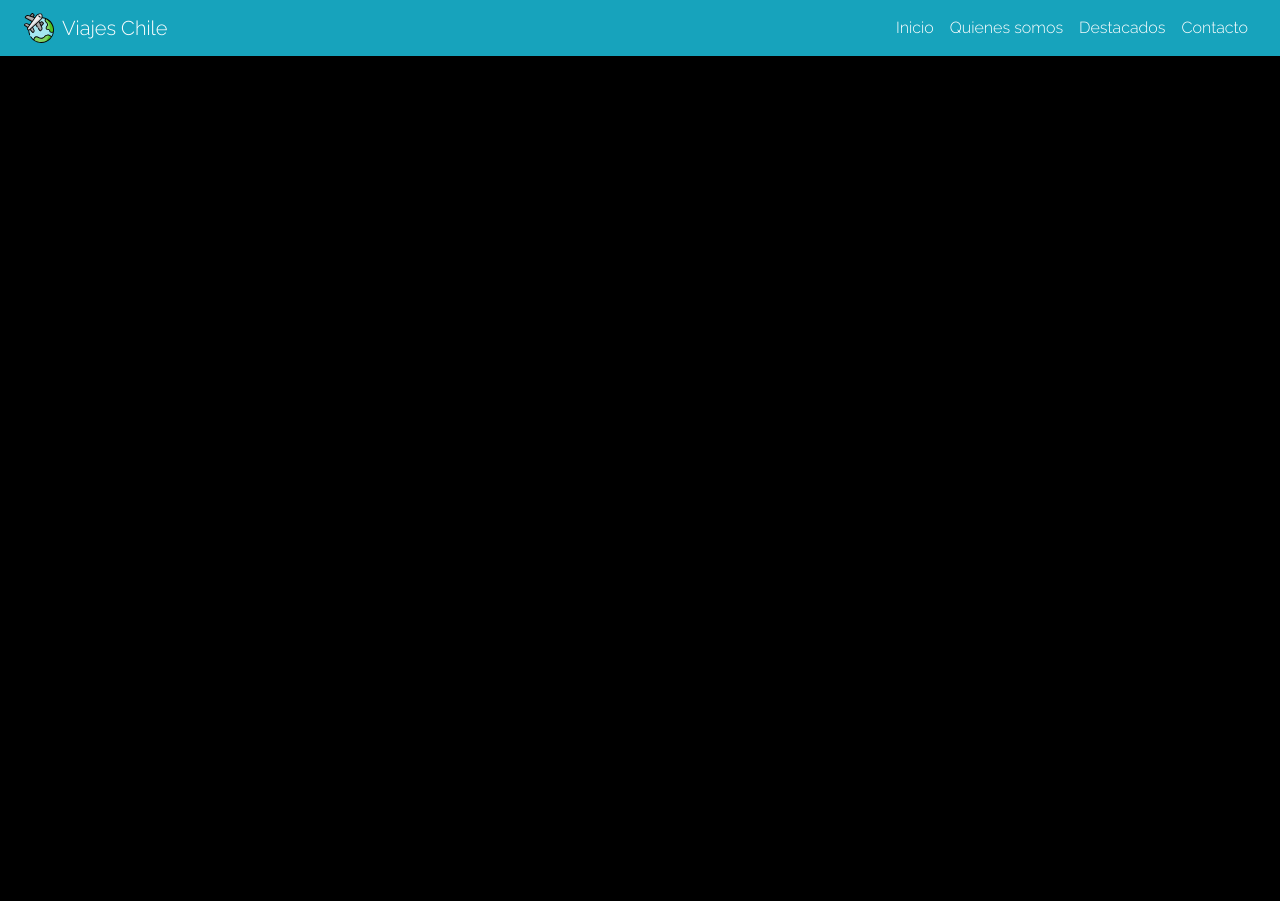
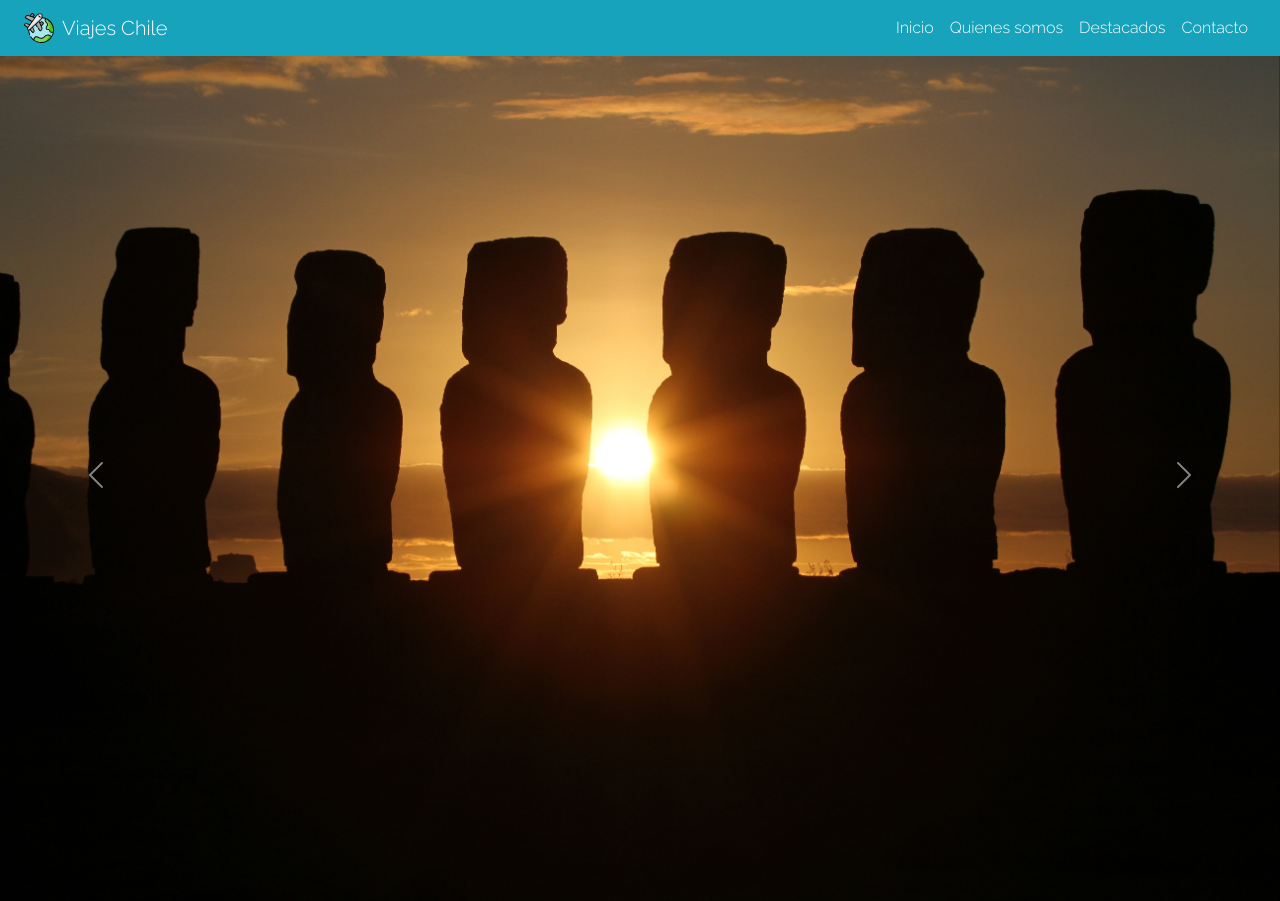
Before and after one commit to caro3884/Viajes-Chile, a plain HTML site: page index.html in a window 1280 px wide. Both pictures are taken after a click on the link "Inicio". Before the commit the page ends 800 px from the top, so only its background shows below. Drawn offline with nearby package versions, Linux system fonts and the light colour scheme.

Commit message:
carousel

```diff
--- a/index.html
+++ b/index.html
@@ -44,6 +44,39 @@
             </div>
   </nav>
 
+  <!-- Seccion Carrusel -->
+  <header class=" mt-5">
+    <div id="carouselExampleControls" class="carousel slide" data-bs-ride="carousel">
+        <div class="carousel-inner">
+          <div class="carousel-item active">
+            <img src="assets/img/carousel1.jpg" class="d-block w-100" alt="...">
+          </div>
+          <div class="carousel-item">
+            <img src="assets/img/carousel2.jpg" class="d-block w-100" alt="...">
+          </div>
+          <div class="carousel-item">
+            <img src="assets/img/carousel3.jpg" class="d-block w-100" alt="...">
+          </div>
+        </div>
+        <button class="carousel-control-prev" type="button" data-bs-target="#carouselExampleControls" data-bs-slide="prev">
+          <span class="carousel-control-prev-icon" aria-hidden="true"></span>
+          <span class="visually-hidden">Previous</span>
+        </button>
+        <button class="carousel-control-next" type="button" data-bs-target="#carouselExampleControls" data-bs-slide="next">
+          <span class="carousel-control-next-icon" aria-hidden="true"></span>
+          <span class="visually-hidden">Next</span>
+        </button>
+      </div>
+</header>
+
+
+
+
+
+
+
+
+
 
             <script src=" https://code.jquery.com/jquery-3.6.0.min.js " integrity="
         sha256-/xUj+3OJU5yExlq6GSYGSHk7tPXikynS7ogEvDej/m4=" crossorigin=" anonymous "></script>
```
